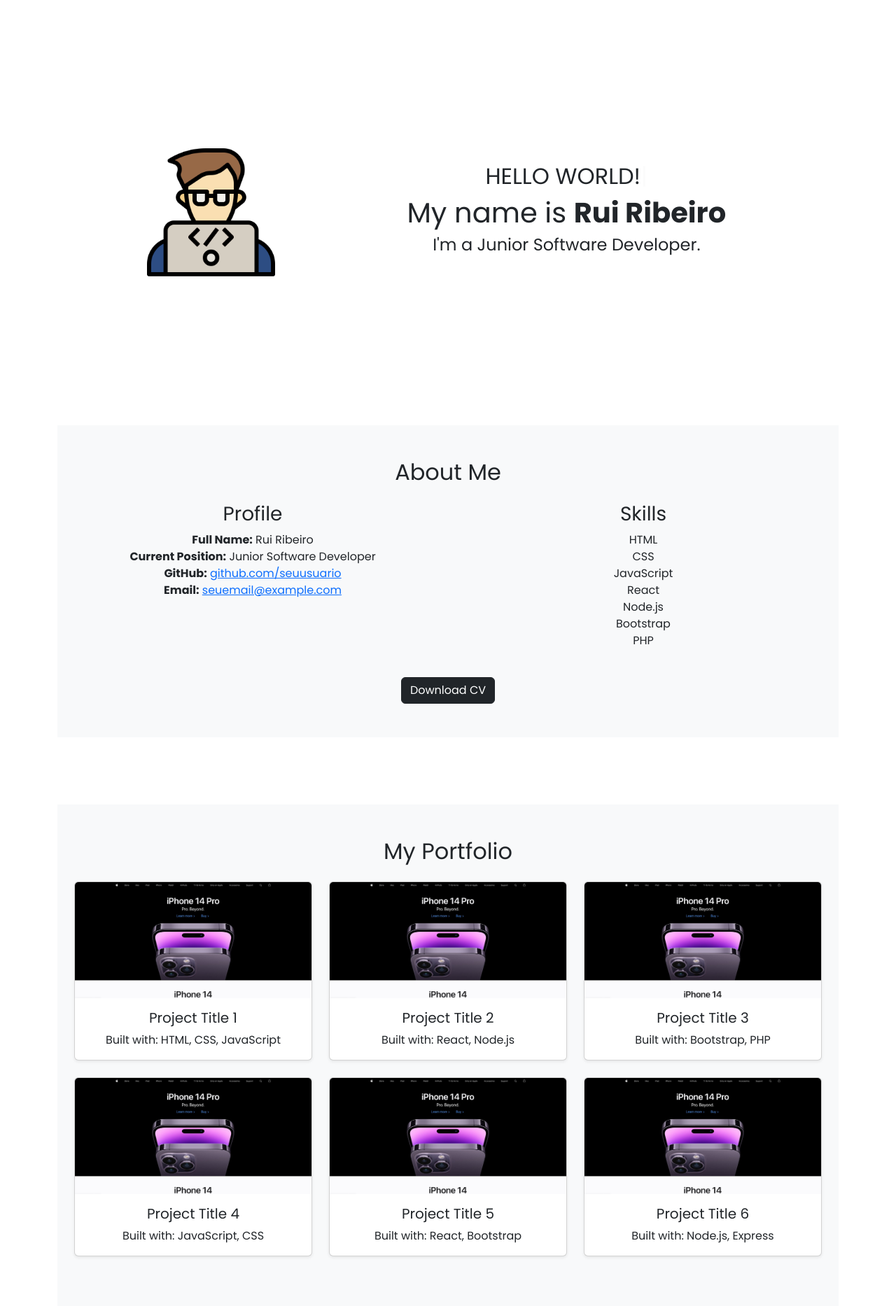
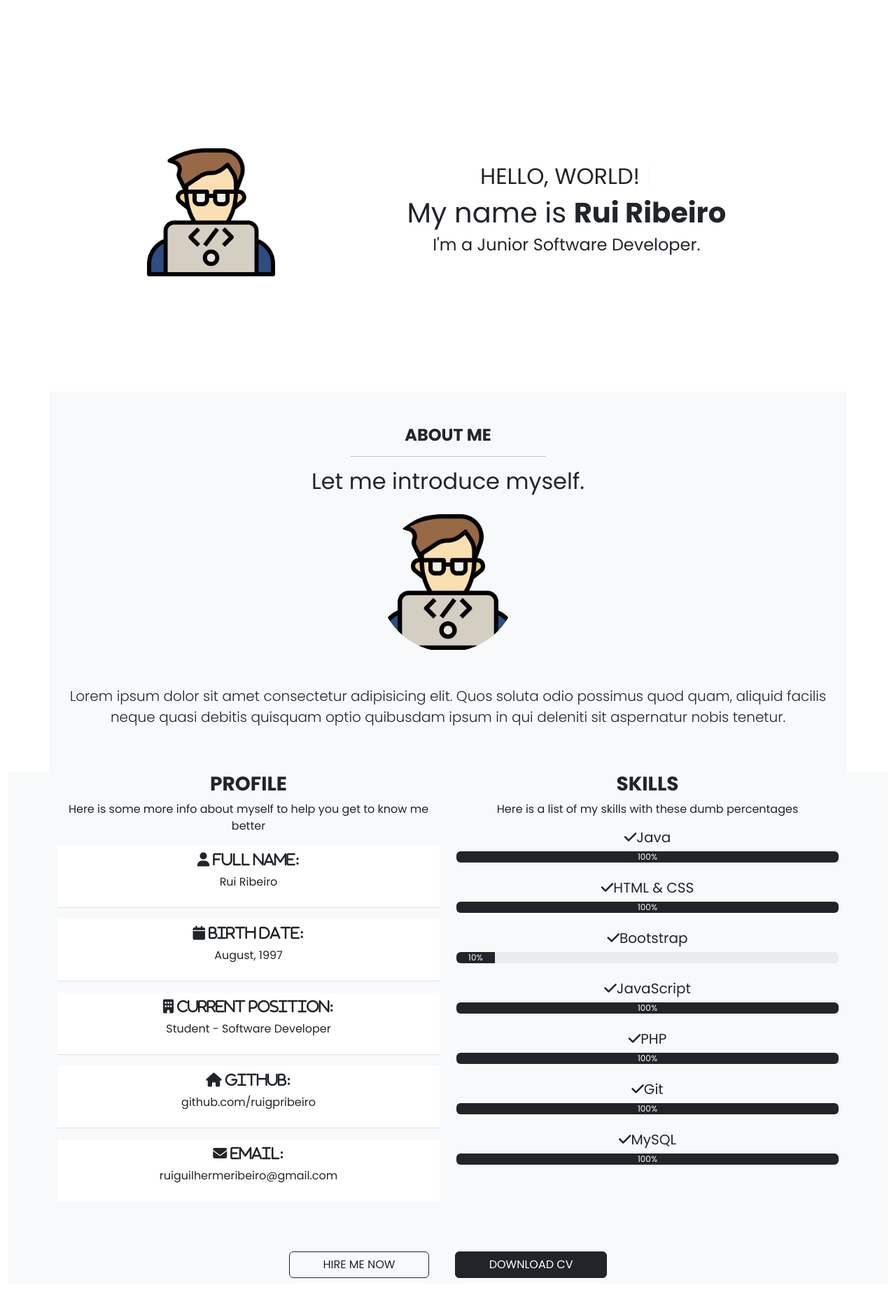
Before and after one commit to ruigpribeiro/WebProject, a PHP site: page / in a window 1280 px wide. Shown: the part 58-1925 px from the top of the page at 70% size. Run offline with PHP 8.4, Linux system fonts and the light colour scheme; some libraries are stand-ins or nearby versions.

Commit message:
Continued making changes to the website project

```diff
--- a/css/style.css
+++ b/css/style.css
@@ -1,3 +1,7 @@
+html {
+    scroll-behavior: smooth;
+}
+
 body {
     font-family: 'Poppins', sans-serif !important;
 }
@@ -9,6 +13,7 @@
     height: 30px;
     width: 30px;
 }
+
 .btn-contact, .b {
     background-color: white;
     color: #212529;
@@ -46,7 +51,15 @@
 /* About me Section */
 #about-me {
     background-color: #f8f9fa;
-    padding: 50px 0;
+    min-width: 100%;
+}
+
+.about-img {
+    width: 200px;
+}
+
+.about-content {
+    flex-direction: column;
 }
 
 /* Portfolio Section */
@@ -60,6 +73,27 @@
 
 
 /* Footer */
-footer {
-    padding-bottom: 10px;
+
+
+/* Scroll Button */
+.scroll-to-top {
+    position: fixed;
+    bottom: 20px;
+    right: 20px;
+    display: none;
+    font-size: 50px;
+    color: #000000;
+    z-index: 1000;
+    transition: opacity 0.3s, visibility 0.3s, transform 0.3s;
 }
+
+.scroll-to-top.show {
+    display: inline-block;
+    opacity: 0.8;
+}
+
+.scroll-to-top.hide {
+    opacity: 0;
+    visibility: hidden;
+    transform: translateY(100%);
+}
--- a/index.html
+++ b/index.html
@@ -4,6 +4,8 @@
     <meta charset="UTF-8">
     <meta name="viewport" content="width=device-width, initial-scale=1.0">
     <title>Portfolio</title>
+
+    <link rel="icon" href="img/landing-img.png">
 
     <!-- Google Fonts -->
     <link rel="preconnect" href="https://fonts.googleapis.com">
@@ -50,7 +52,9 @@
     </header>
 
     <!-- Conteúdo da Página-->
-    <main class="container min-vh-100 d-flex flex-grow-1 flex-column justify-content-center align-items-center text-center">
+    <main class="container-fluid min-vh-100 d-flex flex-grow-1 flex-column justify-content-center align-items-center text-center">
+
+        <!-- Landing page -->
         <div class="container hero d-flex text-center justify-content-center">
             <div class="row mt-5">
                 <div class="col-lg-4 foto_principal">
@@ -70,34 +74,109 @@
             </div>
         </div>
 
-        <section id="about-me" class="container-fluid my-5 py-5 bg-light">
+        <section id="about" class="about bg-light py-5">
             <div class="container">
-                <h2 class="text-center mb-4">About Me</h2>
+                <div class="text-center">
+                    <h4 class="text-uppercase fw-bold text-dark">About Me</h4>
+                    <hr class="w-25 mx-auto"/>
+                    <h2 class="mb-4">Let me introduce myself.</h2>
+                </div>
+                <div class="about-content d-flex gap-5 align-items-center h-100">
+                    <img src="img/landing-img.png" alt="" class="about-img img-fluid rounded-circle">
+                    <p class="lead">
+                        Lorem ipsum dolor sit amet consectetur adipisicing elit. Quos soluta odio possimus quod quam, aliquid facilis neque quasi debitis quisquam optio quibusdam ipsum in qui deleniti sit aspernatur nobis tenetur.
+                    </p>
+                </div>
+            </div>
+        </section>
+
+        <!-- Profile e Skills Section -->
+         <section class="profile my-6" id="about-me">
+            <div class="container">
                 <div class="row">
                     <div class="col-md-6">
-                        <h3>Profile</h3>
-                        <ul class="list-unstyled">
-                            <li><strong>Full Name:</strong> Rui Ribeiro</li>
-                            <li><strong>Current Position:</strong> Junior Software Developer</li>
-                            <li><strong>GitHub:</strong> <a href="https://github.com/seuusuario" target="_blank">github.com/seuusuario</a></li>
-                            <li><strong>Email:</strong> <a href="mailto:seuemail@example.com">seuemail@example.com</a></li>
+                        <h3 class="text-uppercase fw-bold">Profile</h3>
+                        <p>Here is some more info about myself to help you get to know me better</p>
+                        <ul class="list-group list-group-flush">
+                            <li class="list-group-item mb-3">
+                                <h5 class="text-transform">
+                                    <i class="fas fa-user text-dark"> Full Name:</i>
+                                </h5>
+                                <p>Rui Ribeiro</p>
+                            </li>
+                            <li class="list-group-item mb-3">
+                                <h5 class="text-transform">
+                                    <i class="fas fa-calendar text-dark"> Birth Date:</i>
+                                </h5>
+                                <p>August, 1997</p>
+                            </li>
+                            <li class="list-group-item mb-3">
+                                <h5 class="text-transform">
+                                    <i class="fas fa-building text-dark"> Current Position:</i>
+                                </h5>
+                                <p>Student - Software Developer</p>
+                            </li>
+                            <li class="list-group-item mb-3">
+                                <h5 class="text-transform">
+                                    <i class="fas fa-home text-dark"> Github:</i>
+                                </h5>
+                                <p>github.com/ruigpribeiro</p>
+                            </li>
+                            <li class="list-group-item mb-3">
+                                <h5 class="text-transform">
+                                    <i class="fas fa-envelope text-dark"> Email:</i>
+                                </h5>
+                                <p>ruiguilhermeribeiro@gmail.com</p>
+                            </li>
                         </ul>
                     </div>
+
+                    <!-- Skills -->
                     <div class="col-md-6">
-                        <h3>Skills</h3>
-                        <ul class="list-unstyled">
-                            <li>HTML</li>
-                            <li>CSS</li>
-                            <li>JavaScript</li>
-                            <li>React</li>
-                            <li>Node.js</li>
-                            <li>Bootstrap</li>
-                            <li>PHP</li>
-                        </ul>
+                        <h3 class="text-uppercase fw-bold">Skills</h3>
+                        <p>Here is a list of my skills with these dumb percentages</p>
+                        <!-- Java -->
+                        <h5><i class="fas fa-check"></i>Java</h5>
+                        <div class="progress mb-4" role="progressbar" aria-valuenow="100" aria-valuemin="0" aria-valuemax="100">
+                            <div class="progress-bar bg-dark" style="width: 100%;">100%</div>
+                        </div>
+                        <!-- HTML & CSS -->
+                        <h5><i class="fas fa-check"></i>HTML & CSS</h5>
+                        <div class="progress mb-4" role="progressbar" aria-valuenow="100" aria-valuemin="0" aria-valuemax="100">
+                            <div class="progress-bar bg-dark" style="width: 100%;">100%</div>
+                        </div>
+                        <!-- Bootstrap -->
+                        <h5><i class="fas fa-check"></i>Bootstrap</h5>
+                        <div class="progress mb-4" role="progressbar" aria-valuenow="10" aria-valuemin="0" aria-valuemax="100">
+                            <div class="progress-bar bg-dark" style="width: 10%;">10%</div>
+                        </div>
+                        <!-- JavaScript -->
+                        <h5><i class="fas fa-check"></i>JavaScript</h5>
+                        <div class="progress mb-4" role="progressbar" aria-valuenow="100" aria-valuemin="0" aria-valuemax="100">
+                            <div class="progress-bar bg-dark" style="width: 100%;">100%</div>
+                        </div>
+                        <!-- PHP -->
+                        <h5><i class="fas fa-check"></i>PHP</h5>
+                        <div class="progress mb-4" role="progressbar" aria-valuenow="100" aria-valuemin="0" aria-valuemax="100">
+                            <div class="progress-bar bg-dark" style="width: 100%;">100%</div>
+                        </div>
+                        <!-- Git -->
+                        <h5><i class="fas fa-check"></i>Git</h5>
+                        <div class="progress mb-4" role="progressbar" aria-valuenow="100" aria-valuemin="0" aria-valuemax="100">
+                            <div class="progress-bar bg-dark" style="width: 100%;">100%</div>
+                        </div>
+                        <!-- MySQL -->
+                        <h5><i class="fas fa-check"></i>MySQL</h5>
+                        <div class="progress mb-4" role="progressbar" aria-valuenow="100" aria-valuemin="0" aria-valuemax="100">
+                            <div class="progress-bar bg-dark" style="width: 100%;">100%</div>
                         </div>
                     </div>
-                <div class="text-center mt-4">
-                    <a href="path/to/your/cv.pdf" class="btn btn-dark" download>Download CV</a>
+                </div>
+                <div class="row mt-5 text-center">
+                    <div class="col-12">
+                        <a href="" class="btn btn-outline-dark bt-lg text-uppercase px-5 mx-3 my-2">Hire me Now</a>
+                        <a href="assets/Resume_RuiRibeiro.pdf" class="btn btn-dark bt-lg text-uppercase px-5 mx-3 my-2" download>Download cv</a> <!-- Download CV-->
+                    </div>
                 </div>
             </div>
          </section>
@@ -227,6 +306,9 @@
         </div>
     </div>
 
+    <!-- Button for scrolling to the top -->
+    <a href="#" class="scroll-to-top bi bi-arrow-up-square-fill" title="Go to top"></a>
+
     <!-- Bootstrap JavaScript -->
     <script src="https://cdn.jsdelivr.net/npm/bootstrap@5.3.3/dist/js/bootstrap.bundle.min.js" integrity="sha384-YvpcrYf0tY3lHB60NNkmXc5s9fDVZLESaAA55NDzOxhy9GkcIdslK1eN7N6jIeHz" crossorigin="anonymous"></script>
 
--- a/js/main.js
+++ b/js/main.js
@@ -8,18 +8,43 @@
     form.classList.add('was-validated')
 })
 
-const text = "HELLO WORLD!";
+/* Hello World Landing Page */
+const text = "HELLO, WORLD! ";
 let index = 0;
 
 function typeText() {
     if (index < text.length) {
         document.getElementById("typed-text").innerHTML += text.charAt(index);
         index++;
-        setTimeout(typeText, 150); // Adjust the speed here
+        setTimeout(typeText, 150);
     }
 }
 
-// Start the typing effect when the window loads
 window.onload = () => {
     typeText();
 };
+
+/* Button Scroll to the top */
+document.addEventListener('DOMContentLoaded', function() {
+    var scrollToTopBtn = document.querySelector('.scroll-to-top');
+
+    // Show or hide the button based on scroll position
+    window.addEventListener('scroll', function() {
+        if (window.scrollY > 300) { // Adjust scroll position as needed
+            scrollToTopBtn.classList.add('show');
+            scrollToTopBtn.classList.remove('hide');
+        } else {
+            scrollToTopBtn.classList.add('hide');
+            scrollToTopBtn.classList.remove('show');
+        }
+    });
+
+    // Smooth scrolling to top
+    scrollToTopBtn.addEventListener('click', function(e) {
+        e.preventDefault();
+        window.scrollTo({
+            top: 0,
+            behavior: 'smooth'
+        });
+    });
+});
```
Also changed, not shown: aboutme.html (deleted, +0 -54 lines), portfolio.html (deleted, +0 -112 lines). Lines whose indentation alone changed are shown as unchanged.
